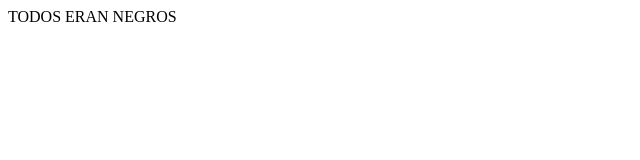
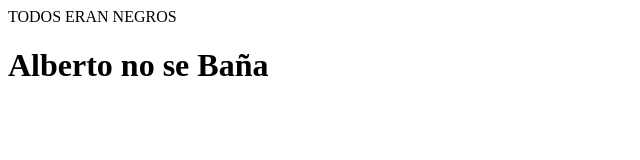
Before and after one commit to ALBERTOSC260304/bd, a plain HTML site: page PAPELERIA SAN JOSE/index.html in a window 1280 px wide. Shown: the whole page, without its empty margins (0-640 px from the left). Drawn offline with Linux system fonts and the light colour scheme.

Commit message:
Update index.html

```diff
--- a/PAPELERIA SAN JOSE/index.html
+++ b/PAPELERIA SAN JOSE/index.html
@@ -9,6 +9,6 @@ TODOS ERAN NEGROS
 
 </head>
 <body>
-
+    <h1>Alberto no se Baña</h1>
 </body>
 </html>
```
